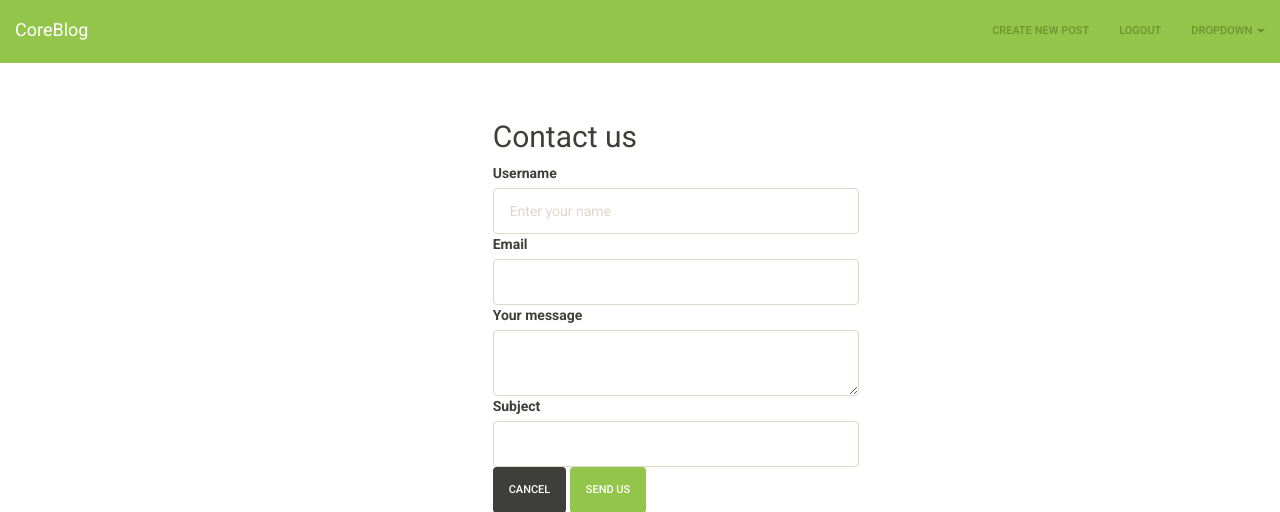
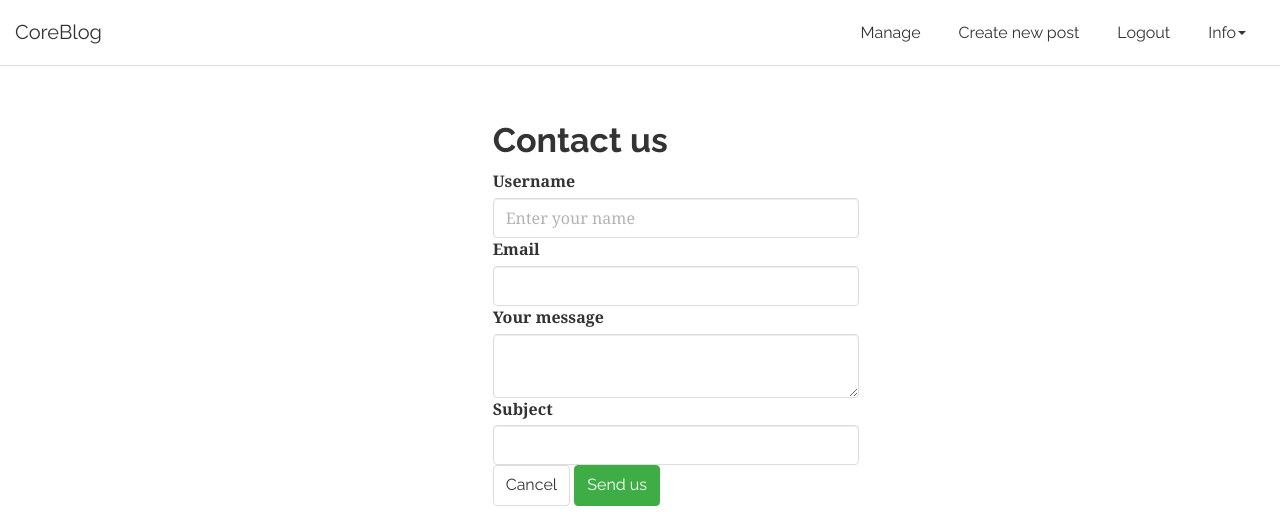
Before and after one commit to dudinda/CoreBlog, an ASP.NET Core app: page /Blog/contact in a window 1280 px wide. Shown: the top 512 px of the page. Run offline with ASP.NET Core 8, Linux system fonts and the light colour scheme; the visitor is signed in with stand-in values (Sample User, id 1); the project's own start-up code is not run, and a stand-in starts its controllers and pages; some libraries are stand-ins or nearby versions.

Commit message:
Small refactoring

```diff
--- a/src/Blog/Views/Shared/_Layout.cshtml
+++ b/src/Blog/Views/Shared/_Layout.cshtml
@@ -11,7 +11,7 @@
     <!-- Stylesheets -->
     <link rel="stylesheet" href="~/css/site.css" />
     <link rel="stylesheet" href="~/lib/bootstrap/dist/css/bootstrap.min.css" />
-    <link rel="stylesheet" href="~/lib/bootswatch/sandstone/bootstrap.min.css" />
+    <link rel="stylesheet" href="~/lib/bootswatch/readable/bootstrap.min.css" />
     <link rel="stylesheet" href="~/lib/font-awesome/css/font-awesome.min.css" />
     @RenderSection("Styles", false)
 </head>
--- a/src/Blog/Views/Shared/_NavBar.cshtml
+++ b/src/Blog/Views/Shared/_NavBar.cshtml
@@ -15,18 +15,22 @@
             <ul class="nav navbar-nav navbar-right">
                 @if (!(User.Identity.IsAuthenticated))
                 {
-                    <li><a asp-controller="Auth" asp-action="Login">Login<span class="sr-only">(current)</span></a></li>
+
+                        <li><a asp-controller="Auth" asp-action="Login">Login<span class="sr-only">(current)</span></a></li>
                         <li><a asp-controller="Reg" asp-action="Registration">Register</a></li>
                 }
                 else
                 {
-
+                    if (User.IsInRole("Admin"))
+                    {
+                        <li><a asp-controller="Admin" asp-action="Manage">Manage</a></li>
+                    }
                     <li><a asp-controller="Post" asp-action="CreatePost">Create new post</a></li>
-                        <li><a asp-controller="Auth" asp-action="Logout">Logout</a></li>
+                    <li><a asp-controller="Auth" asp-action="Logout">Logout</a></li>
 
                 }
                 <li class="dropdown">
-                    <a href="#" class="dropdown-toggle" data-toggle="dropdown" role="button" aria-expanded="false">Dropdown <span class="caret"></span></a>
+                    <a href="#" class="dropdown-toggle" data-toggle="dropdown" role="button" aria-expanded="false">Info<span class="caret"></span></a>
                     <ul class="dropdown-menu" role="menu">
                         <li class="divider"></li>
                         <li><a href="#">About</a></li>
@@ -40,7 +44,6 @@
 
                 </li>
             </ul>
-
         </div>
     </div>
 </nav>
--- a/src/Blog/Views/Shared/_Pagination.cshtml
+++ b/src/Blog/Views/Shared/_Pagination.cshtml
@@ -26,7 +26,7 @@
 }
 
 <div class="text-center">
-    <ul class="pagination">
+    <ul class="pagination pagination-lg">
         @if (currentPage > 1)
         {
             <li><a asp-controller="@ViewBag.Controller" asp-route-page="@(currentPage - 1)">Previous</a></li>
--- a/src/Blog/Views/Shared/_Posts.cshtml
+++ b/src/Blog/Views/Shared/_Posts.cshtml
@@ -5,7 +5,7 @@
 <div class="container">
     @foreach (var post in Model.PostsPerPage)
     {
-        <div class="well">
+        <div class="well" style="background-color:#fff">
             <!-- Blog Post -->
             <!-- Title -->
             <h1 class="text-center">@post.Category.Name: <a asp-controller="Post" asp-action="OpenPost" asp-route-id="@(post.Id)">@post.Title</a></h1>
```
